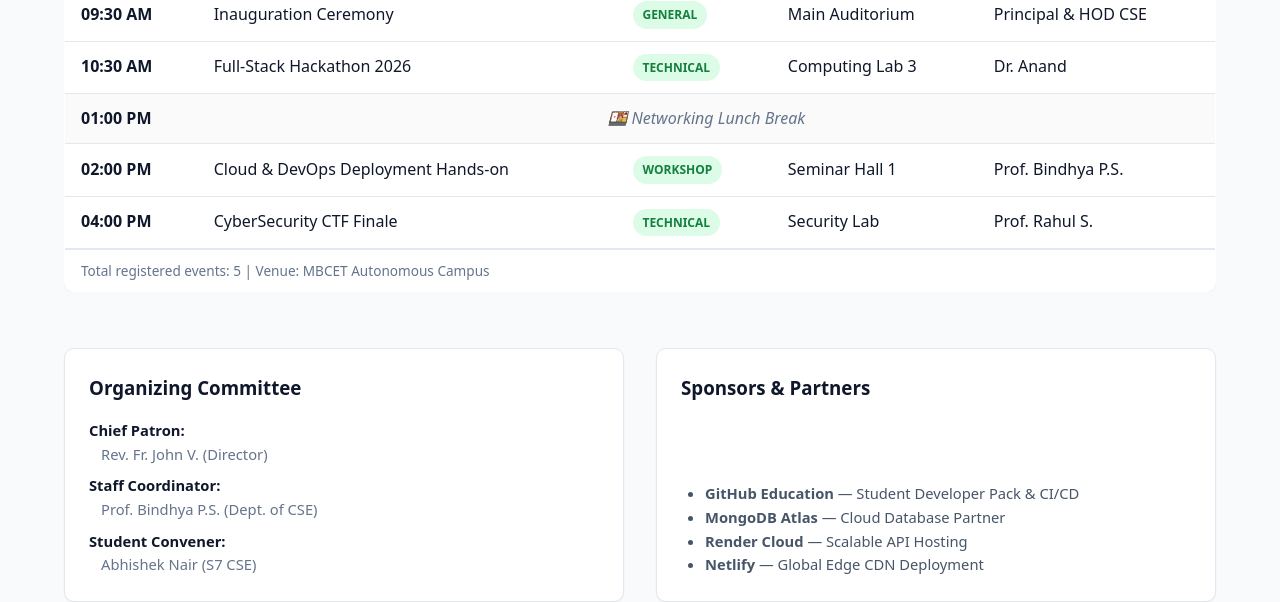
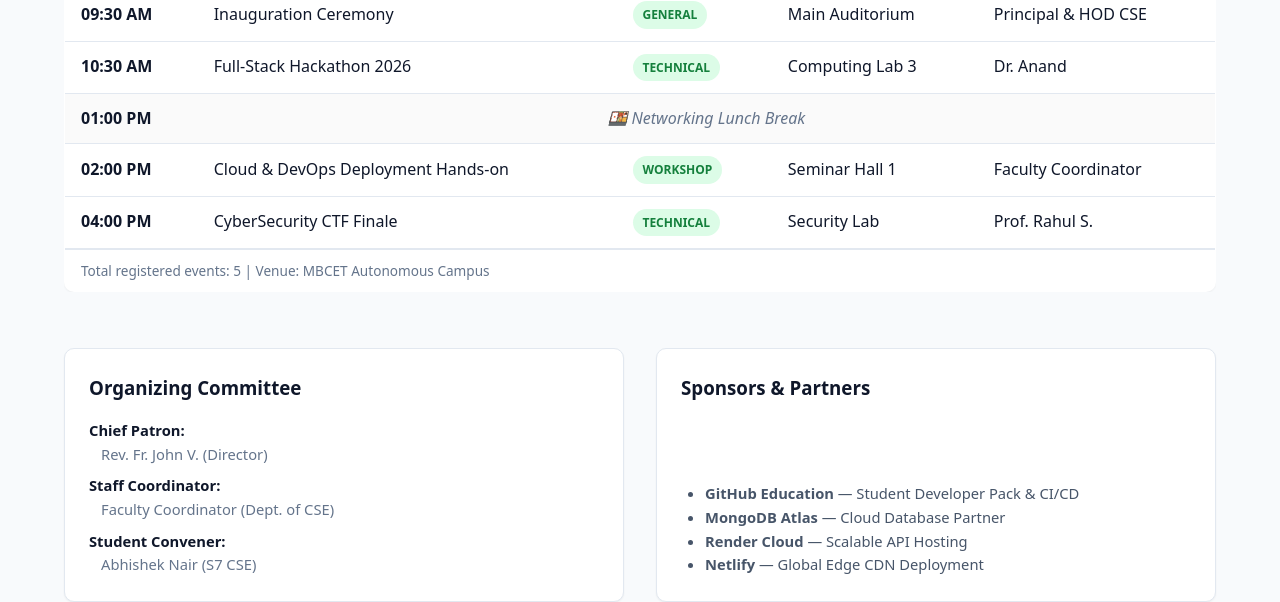
Before and after one commit to VIveK23434/techfest-2026-portal-, a React (Vite) app in the folder client/: page / in a window 1280 px wide. Shown: the part 1205-1807 px from the top of the page. Built offline with nearby package versions, Linux system fonts and the light colour scheme; no server answers.

Commit message:
Update placeholder and names to generic faculty/student labels

```diff
--- a/client/src/pages/ContactPage.jsx
+++ b/client/src/pages/ContactPage.jsx
@@ -57,7 +57,7 @@ export default function ContactPage() {
             <input
               type="text"
               required
-              placeholder="e.g. Bindhya P.S."
+              placeholder="Enter your full name"
               value={formData.name}
               onChange={(e) => setFormData({ ...formData, name: e.target.value })}
               style={{ width: '100%', padding: '10px', borderRadius: '6px', border: '1px solid var(--border)', backgroundColor: 'var(--bg-card)', color: 'var(--text-primary)' }}
--- a/client/src/pages/Home.jsx
+++ b/client/src/pages/Home.jsx
@@ -234,7 +234,7 @@ export default function Home() {
                   <td style={{ padding: '12px 16px' }}>Cloud & DevOps Deployment Hands-on</td>
                   <td style={{ padding: '12px 16px' }}><span className="badge badge-available">Workshop</span></td>
                   <td style={{ padding: '12px 16px' }}>Seminar Hall 1</td>
-                  <td style={{ padding: '12px 16px' }}>Prof. Bindhya P.S.</td>
+                  <td style={{ padding: '12px 16px' }}>Faculty Coordinator</td>
                 </tr>
                 <tr>
                   <td style={{ padding: '12px 16px', fontWeight: 600 }}>04:00 PM</td>
@@ -266,7 +266,7 @@ export default function Home() {
               </div>
               <div>
                 <dt style={{ fontWeight: 700 }}>Staff Coordinator:</dt>
-                <dd style={{ color: 'var(--text-muted)', marginLeft: '12px' }}>Prof. Bindhya P.S. (Dept. of CSE)</dd>
+                <dd style={{ color: 'var(--text-muted)', marginLeft: '12px' }}>Faculty Coordinator (Dept. of CSE)</dd>
               </div>
               <div>
                 <dt style={{ fontWeight: 700 }}>Student Convener:</dt>
--- a/client/src/pages/LoginPage.jsx
+++ b/client/src/pages/LoginPage.jsx
@@ -121,7 +121,7 @@ export default function LoginPage() {
               <input
                 type="text"
                 required
-                placeholder="Bindhya P.S."
+                placeholder="Enter your full name"
                 value={name}
                 onChange={(e) => setName(e.target.value)}
                 style={{
--- a/client/src/pages/RegisterPage.jsx
+++ b/client/src/pages/RegisterPage.jsx
@@ -168,7 +168,7 @@ export default function RegisterPage() {
               <input
                 type="text"
                 name="name"
-                placeholder="e.g. Bindhya P.S."
+                placeholder="Enter your full name"
                 value={formData.name}
                 onChange={handleChange}
                 style={{
```
Also changed, not shown: 1 other file (tests, documents, lock files or other folders).
